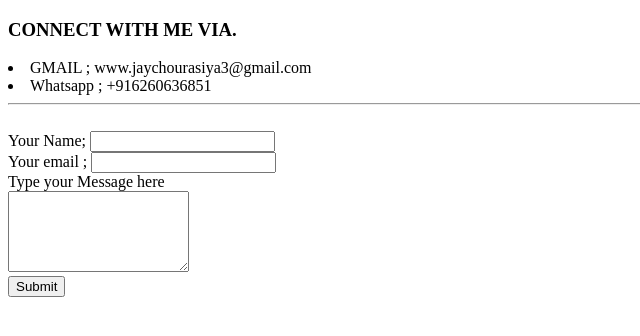
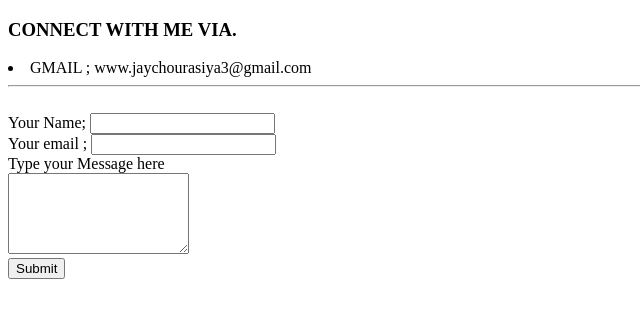
Before and after one commit to jaychourasiyaa/cv.github.io, a plain HTML site: page contact.html in a window 1280 px wide. Shown: the whole page, without its empty margins (0-640 px from the left). Drawn offline with Linux system fonts and the light colour scheme.

Commit message:
Update contact.html

```diff
--- a/contact.html
+++ b/contact.html
@@ -12,7 +12,7 @@
     <h3>CONNECT WITH ME VIA. </h3>
     <un>
         <li> GMAIL ; www.jaychourasiya3@gmail.com </li>
-        <li> Whatsapp ; +916260636851 </li>
+<!--         <li> Whatsapp ; +916260636851 </li> -->
         <!-- <li> Instagram @jaychourasiyaa</li> -->
     </un>
     <hr>
```
